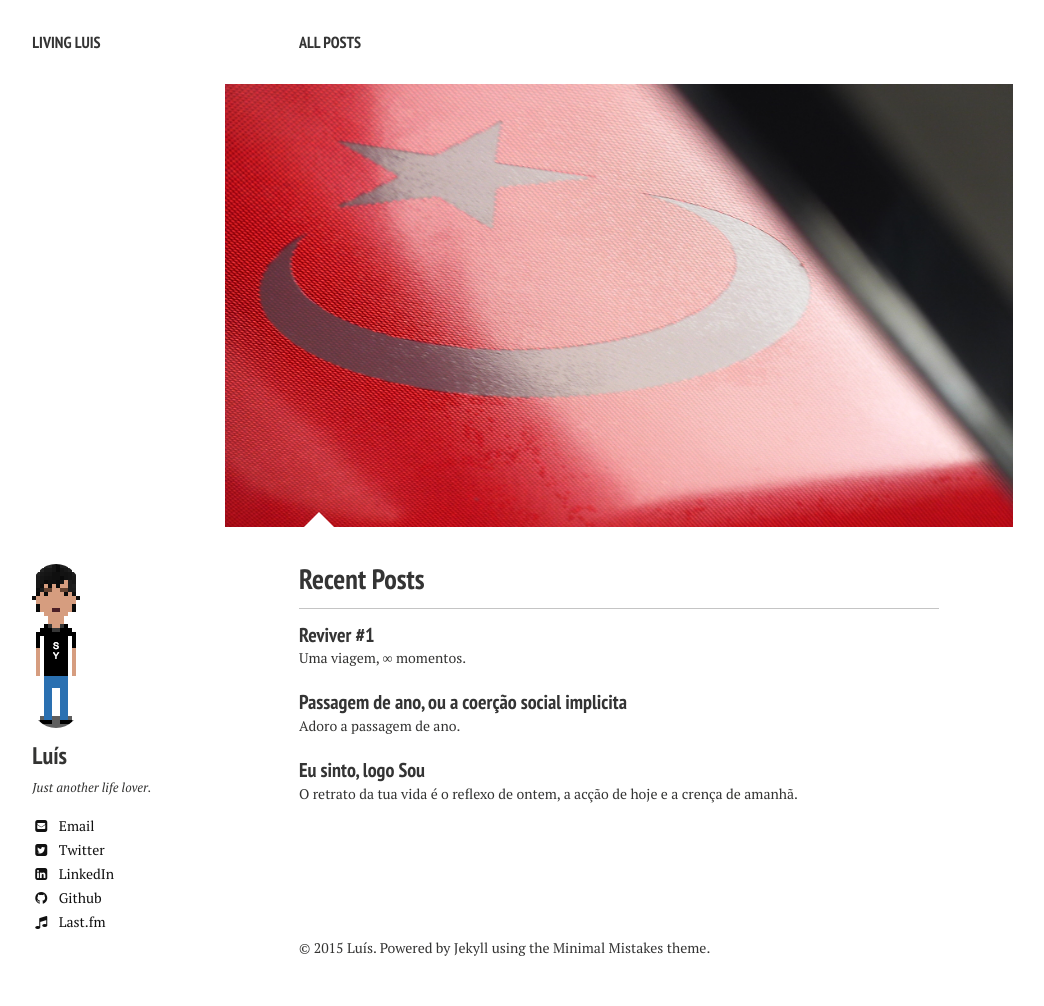
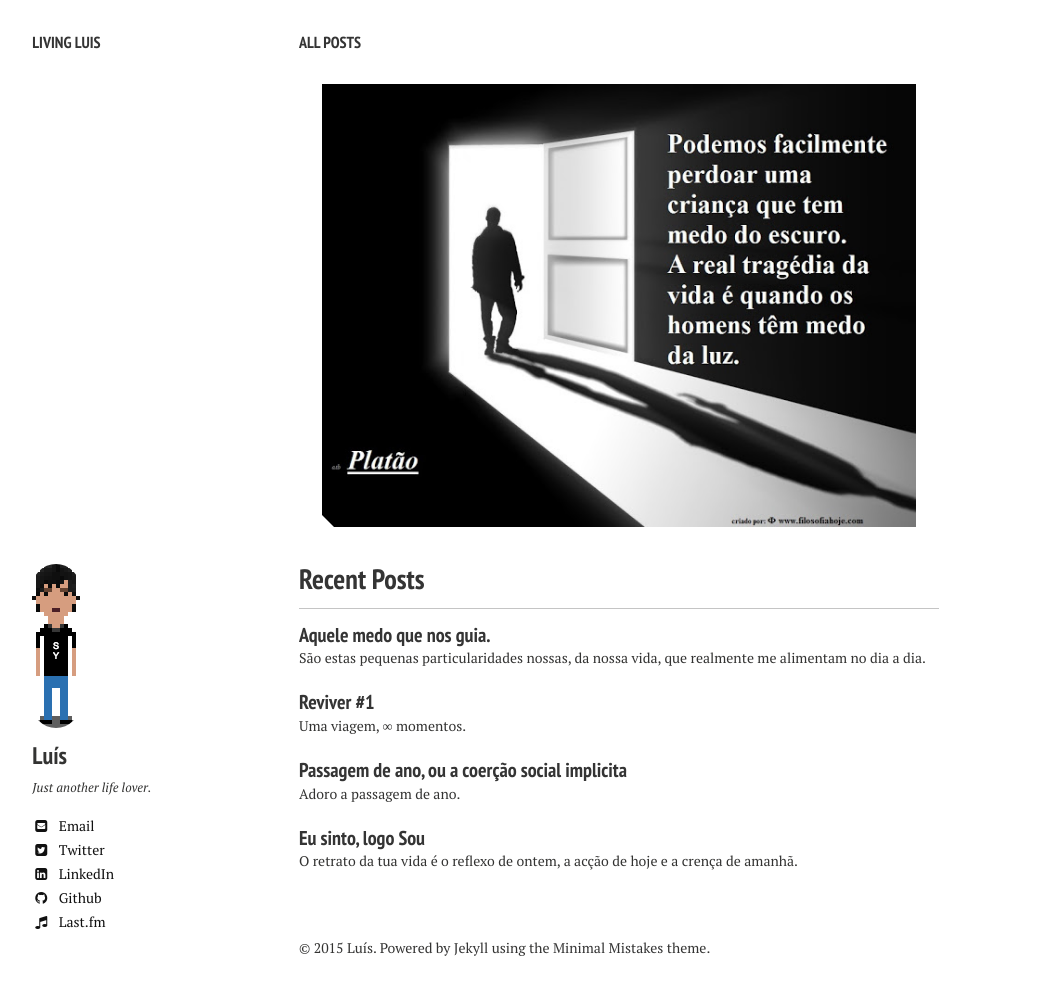
Before and after one commit to luiscspinho/luiscspinho.github.io, a Jekyll site: the page built from index.md, in a window 1280 px wide. Shown: the whole page, without its empty margins (21-1065 px from the left). Built offline with Jekyll 4.4.1, drawn with Linux system fonts in a browser that asks for light colours; nearby versions of some CDN libraries; some of the changed lines change nothing that is shown.

Commit message:
new post

```diff
--- a/_config.yml
+++ b/_config.yml
@@ -35,7 +35,7 @@ owner:
   facebook: #username
   google:
     plus: #username
-    analytics:
+    analytics: UA-58378810-1
     verify:
     ad-client:
     ad-slot:
--- /dev/null
+++ b/_posts/2015-01-08-Aquele-Medo.md
@@ -0,0 +1,26 @@
+---
+layout: post
+title: "Aquele medo que nos guia."
+author: luis
+modified:
+excerpt: "São estas pequenas particularidades nossas, da nossa vida, que realmente me alimentam no dia a dia."
+tags: [reality, fear, insight, life]
+image:
+  feature: medo.jpg
+---
+
+Acho impressionante e ao mesmo tempo assustadora a forma como o medo consegue gerir as nossas acções. Quantas e quantas vezes decidimos algo apenas porque temos medo da consequência? Ou simplesmente fazemos as coisas inconscientemente sem tomar percepção do real motivo para tal acção.
+
+Perante todas as situações com que nos deparamos existe sempre uma acção/reacção associada, mas quantas vezes nos interrogamos se estamos realmente a tomar essa acção porque é o melhor para nós, ou apenas porque temos medo de tomar a mais proveitosa, correndo o risco de provocar uma queda maior em caso de falhanço? O medo da rejeição é bem real, e não nasceu ontem. É algo que se encontra demasiado enraizado na sociedade e naquilo que nos é ensinado para que consigamos mudar repentinamente.
+
+Existem perguntas que nos podemos colocar, mas colocar a sério, que nos vão logo levantar sérias questões. Porque me devo casar? Porque tenho de trocar de carro? Porque não largo o que tenho e faço o que gosto? Porque tenho medo de tomar a decisão X ou Y? Porque estou desmotivado com a vida?
+
+O meu exemplo é bem real e vai de encontro ao que estou a tentar dissertar. A determinada altura da minha vida tive que escolher que caminho seguir academicamente, ou até nem optar por aí. Tomei a decisão que me trouxe até onde estou hoje, e isso trouxe-me mais coisas positivas que negativas. O que me levou a fazer isso, ora nada mais nada menos que o medo de falhar no caso de optar pelo meu sonho, que tinha uma probabilidade muito maior. E eu que nem sou destas coisas, mas a verdade é que o medo me guiou até aqui. Não me arrependo, mas tenho plena consciência das minhas acções. O único responsável por mim até hoje, sem surpresas, sou apenas eu e nunca alguém.
+
+Não é errado termos medo mas sim não tomar-mos consciência que o sentimos. Não estou a querer dizer que o arrependimento é bom ou adequado, apenas que a consciencialização das nossas decisões é boa para os próximos passos sejam eles relacionados ou não com o assunto prévio. É algo semelhante aos 12 passos, de certa forma.
+
+São estas pequenas particularidades nossas, da nossa vida, que realmente me alimentam no dia a dia.
+
+No fundo:
+
+> "The world is not beautiful: And that, in a way, lends it a sort of beauty."
```
Also changed, not shown: images/medo.jpg (added).
